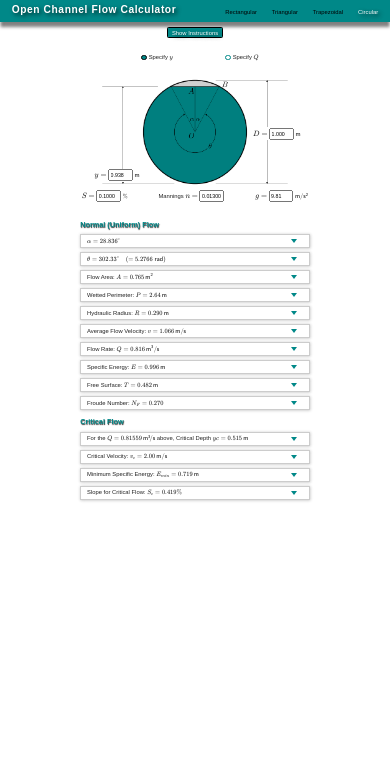
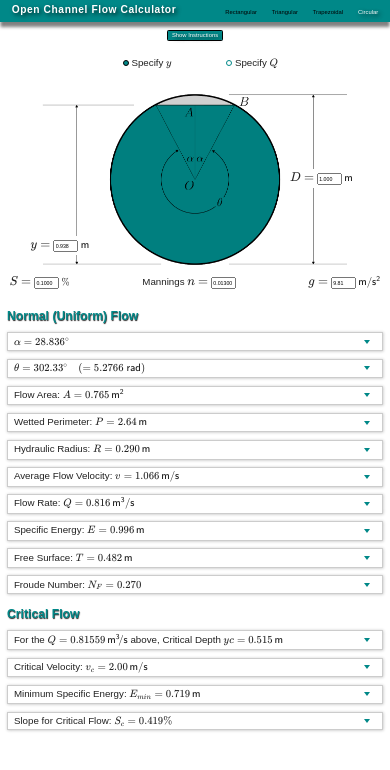
Before and after one commit to dmorgorg/ocfc, a SvelteKit app: page /fluids/ocfc in a window 390 px wide. Shown: the top 770 px of the page. Built offline with nearby package versions, Linux system fonts and the light colour scheme.

Commit message:
first media queries

```diff
--- a/src/routes/fluids/ocfc/app.css
+++ /dev/null
@@ -1,299 +0,0 @@
-/*
-======
-Variables
-======
-*/
-:root {
-  --primaryColor: #088;
-  --primaryDark: #077;
-  --primaryDDark: #055;
-  --primaryLight: #099;
-  --bg: #fff;
-  --offBlack: #222;
-  --mainGrey: #ececec;
-  --midGrey: #ccc;
-  --mainSpacing: 0.3rem;
-  --lightShadow: 0.125rem 0.125rem 0.5rem 0.125rem rgba(0, 0, 0, 0.25);
-  --medShadow: 0.125rem 0.125rem 0.5rem 0.125rem rgba(0, 0, 0, 0.375);
-  --navShadow: -0.25px 5px 3px 0px rgba(0, 0, 0, 0.5);
-  --navShadow: -0.25px 5px 3px 0px rgba(0, 0, 0, 0.5);
-  --textShadow: 2px 2px 4px rgba(0, 0, 0, 0.75);
-  --textShadowSmall: 1px 1px 2px rgba(0, 0, 0, 0.75);
-  --textShadowTiny: 0.5px 0.5px 1px rgba(0, 0, 0, 0.875);
-  --mathFontSize: 65%;
-}
-
-/* apply a natural box layout model to all elements, but allowing components to change */
-html {
-  box-sizing: border-box;
-}
-
-*,
-*:before,
-*:after {
-  box-sizing: inherit;
-}
-
-html {
-  font-size: 1.5vw;
-}
-
-body {
-  background: var(--bg);
-  color: var(--offBlack);
-  font-family: "Arial", sans-serif;
-  height: 100vh;
-  line-height: 1.4;
-  margin: 0;
-  overflow-y: hidden;
-  padding: 0;
-}
-
-main {
-  margin: 1rem 0.375rem;
-  overflow-y: auto;
-  padding: 0 calc(50vw - 20rem);
-  text-align: center;
-}
-
-img {
-  width: 100%;
-}
-img.super {
-  position: absolute;
-  left: 0;
-}
-
-section.results {
-  margin: 3rem auto;
-}
-section.results h1 {
-  color: var(--primaryColor);
-  font-size: 125%;
-  margin: 1em 0 0.5em 0;
-  text-align: left;
-  text-shadow: var(--textShadowTiny);
-  margin: 1em 0 0.5em 0;
-}
-section.fig {
-  margin: 0 auto;
-  position: relative;
-}
-
-/*
-======
-Navbar
-======
-*/
-.nav {
-  background: var(--primaryColor);
-  padding: 0.25rem 2rem 0 2rem;
-  display: flex;
-  align-items: center;
-  box-shadow: var(--navShadow);
-  justify-content: space-between;
-}
-.nav h1.nav-title {
-  font-size: 175%;
-  text-transform: capitalize;
-  margin-top: 0.25rem;
-  margin-bottom: 0.75rem;
-  text-shadow: var(--textShadow);
-  color: white;
-  letter-spacing: 0.1rem;
-}
-.nav .nav-links {
-  cursor: pointer;
-  display: flex;
-  justify-content: space-between;
-  margin-right: -1rem;
-}
-.nav .nav-links .nav-link {
-  font-size: 1rem;
-  margin-left: 0.5rem;
-  text-transform: capitalize;
-}
-.nav .nav-links .nav-link:hover {
-  color: var(--midGrey);
-}
-.nav .nav-links .nav-link.active, .nav .nav-links .nav-link.active:hover {
-  color: white;
-  cursor: default;
-}
-
-.hide {
-  display: none;
-}
-
-.katex {
-  font-size: 110%;
-}
-
-.katex-display > .katex,
-.katex-inline > .katex {
-  color: var(--primaryColor);
-}
-
-.container {
-  display: flex;
-  flex-direction: column;
-  height: 100vh;
-  justify-content: flex-start;
-  overflow-y: hidden;
-}
-
-/*
-=============
-Radio Buttons
-=============
-*/
-label.yQlayout input[type=radio] {
-  opacity: 0;
-  width: 0;
-  height: 0;
-}
-
-label input[type=radio] + *::before {
-  content: "";
-  color: white;
-  display: inline-block;
-  vertical-align: middle;
-  width: 1rem;
-  height: 1rem;
-  margin-right: 0.3em;
-  border-radius: 3px;
-  border-style: solid;
-  border-width: 1px;
-  border-color: var(--primaryColor);
-}
-
-label input[type=radio]:checked + *::before {
-  border-color: black;
-  background: var(--primaryColor);
-  border-width: 1px;
-}
-
-label input[type=radio] + * {
-  display: inline-block;
-  padding: 1.5rem 1rem;
-}
-
-label.yQlayout + label.yQlayout {
-  margin-left: 5rem;
-}
-
-/* Chrome, Safari, Edge, Opera */
-/* Firefox */
-/*
-======
-Icons
-======
-*/
-.triangle-up {
-  border-bottom: 0.35em solid var(--primaryColor);
-  border-left: 0.3em solid transparent;
-  border-right: 0.3em solid transparent;
-}
-
-.triangle-down {
-  border-top: 0.35em solid var(--primaryColor);
-  border-left: 0.3em solid transparent;
-  border-right: 0.3em solid transparent;
-}
-
-/*
-======
-Div Widths
-======
-*/
-.width100 {
-  position: relative;
-  width: 100%;
-  margin: 0 auto;
-  text-align: center;
-}
-
-.width95 {
-  position: relative;
-  width: 95%;
-  margin: 0 auto;
-  text-align: center;
-}
-
-.width90 {
-  position: relative;
-  width: 90%;
-  margin: 0 auto;
-  text-align: center;
-}
-
-.width85 {
-  position: relative;
-  width: 85%;
-  margin: 0 auto;
-  text-align: center;
-}
-
-.width80 {
-  position: relative;
-  width: 80%;
-  margin: 0 auto;
-  text-align: center;
-}
-
-.width75 {
-  position: relative;
-  width: 75%;
-  margin: 0 auto;
-  text-align: center;
-}
-
-.width70 {
-  position: relative;
-  width: 70%;
-  margin: 0 auto;
-  text-align: center;
-}
-
-.width65 {
-  position: relative;
-  width: 65%;
-  margin: 0 auto;
-  text-align: center;
-}
-
-/*
-=================
-Scroll
-================
-*/
-/* width */
-main::-webkit-scrollbar {
-  width: 0.75rem;
-}
-
-/* Track */
-main::-webkit-scrollbar-track {
-  background: var(--primaryColor);
-  background: var(--midGrey);
-  border-radius: 0.5em;
-}
-
-main::-webkit-scrollbar-thumb {
-  background: var(--primaryColor);
-  border-radius: 0.5em;
-  border: 2px solid var(--mainGrey);
-}
-
-/* Handle on hover */
-::-webkit-scrollbar-thumb:hover {
-  background: var(--primaryDark);
-  border: 2px solid var(--primaryDark);
-}
-
-* {
-  scrollbar-width: auto;
-  /* "auto" or "thin" */
-  scrollbar-color: var(--primary) var(--mainGrey);
-  /* scroll thumb and track */
-}/*# sourceMappingURL=app.css.map */
--- a/src/routes/fluids/ocfc/app.scss
+++ b/src/routes/fluids/ocfc/app.scss
@@ -56,6 +56,35 @@ main {
 	padding: 0 calc(50vw - 20rem);
 	text-align: center;
 }
+@media (max-width: 1024px) {
+	main {
+		// color: red;
+		font-size: 1.625vw;
+		padding: 0 calc(50vw - 22.5rem);
+	}
+}
+@media (max-width: 864px) {
+	main {
+		// color: purple;
+		font-size: 1.75vw;
+		padding: 0 calc(50vw - 25rem);
+	}
+}
+@media (max-width: 640px) {
+	main {
+		// color: pink;
+		font-size: 2vw;
+		padding: 0 calc(50vw - 30rem);
+	}
+}
+@media (max-width: 480px) {
+	main {
+		// color: green;
+		font-size: 2.5vw;
+		padding: 0 calc(50vw - 32.5rem);
+	}
+}
+
 
 img {
 	width: 100%;
```
Also changed, not shown: 1 other file (tests, documents, lock files or other folders).
